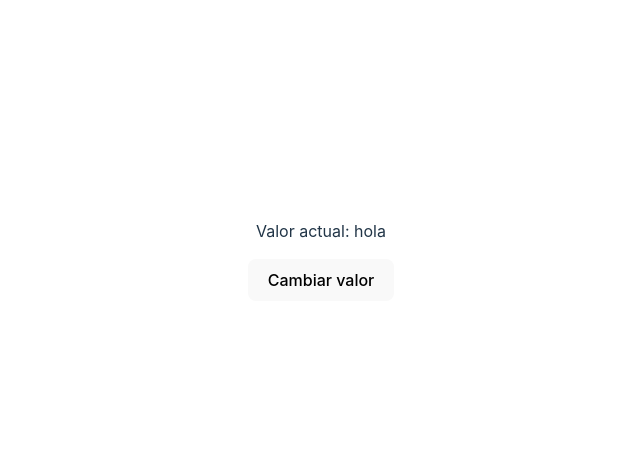
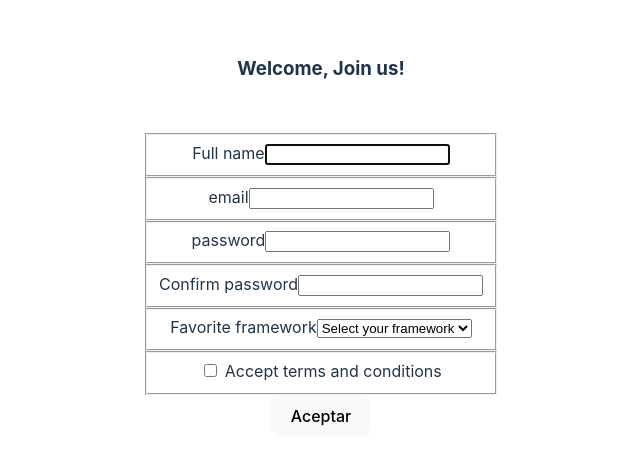
Before and after one commit to olwpad/FormFlow-Pro, a React (Vite) app: page /step1 in a window 1280 px wide. Shown: the part 148-612 px from the top of the page, without its empty margins (319-959 px from the left). Built offline with nearby package versions, Linux system fonts and the light colour scheme.

Commit message:
se implementó usereducer

```diff
--- a/src/components/Step1.tsx
+++ b/src/components/Step1.tsx
@@ -1,18 +1,101 @@
-import React, { useContext } from 'react';
-import { UserContext } from './context/UserContext';
 
+import { Formik, Form, Field, ErrorMessage } from "formik";
+import { useContext } from "react";
+import { useNavigate } from 'react-router-dom';
+import { UserContext } from "./context/UserContext";
 const Step1: React.FC = () => {
-  const { uservalue, setuse } = useContext(UserContext);
+  const{state,dispatch}=useContext(UserContext);
 
-  const handleClick = () => {
-    setuse("¡Hola, nuevo valor!");
+  const initialValues = {
+    fullName: "",
+    email: "",
+    password: "",
+    confirm: "",
+    framework: "",
+    terms: false,
   };
+ const navigate=useNavigate();
+  const onSubmit = (values:any) => {
+    dispatch({ type: 'UPDATE_DATA', payload: values });
+    dispatch({ type: 'NEXT_STEP' });
+  navigate("/step2")
+  };
+  return (
+    <main>
+      <h3>Welcome, Join us!</h3>
+      <div className="card">
+        <Formik
+          initialValues={initialValues}
+          onSubmit={onSubmit}
 
-  return (
-    <div>
-      <p>Valor actual: {uservalue}</p>
-      <button onClick={handleClick}>Cambiar valor</button>
-    </div>
+        >
+          <Form autoComplete="off">
+            <fieldset>
+              <label htmlFor="fullName">Full name</label>
+              <Field name="fullName" id="fullName" type="text" autoFocus />
+              <ErrorMessage
+                name="fullName"
+                component="p"
+                className="error-message"
+              />
+            </fieldset>
+            <fieldset>
+              <label htmlFor="email">email</label>
+              <Field name="email" id="email" type="email" />
+              <ErrorMessage
+                name="email"
+                component="p"
+                className="error-message"
+              />
+            </fieldset>
+            <fieldset>
+              <label htmlFor="password">password</label>
+              <Field name="password" id="password" type="password" />
+              <ErrorMessage
+                name="password"
+                component="p"
+                className="error-message"
+              />
+            </fieldset>
+            <fieldset>
+              <label htmlFor="confirm">Confirm password</label>
+              <Field name="confirm" id="confirm" type="password" />
+              <ErrorMessage
+                name="confirm"
+                component="p"
+                className="error-message"
+              />
+            </fieldset>
+            <fieldset>
+              <label htmlFor="framework">Favorite framework</label>
+              <Field name="framework" id="framework" as="select">
+                <option value="">Select your framework</option>
+                <option value="react">React</option>
+                <option value="vue">Vue</option>
+                <option value="angular">Angular</option>
+              </Field>
+              <ErrorMessage
+                name="framework"
+                component="p"
+                className="error-message"
+              />
+            </fieldset>
+            <fieldset>
+              <label htmlFor="terms">
+                <Field name="terms" id="terms" type="checkbox" /> Accept terms
+                and conditions
+              </label>
+              <ErrorMessage
+                name="terms"
+                component="p"
+                className="error-message error-message-terms"
+              />
+            </fieldset>
+            <button type="submit">Aceptar</button>
+          </Form>
+        </Formik>
+      </div>
+    </main>
   );
 };
 
--- a/src/components/Step2.tsx
+++ b/src/components/Step2.tsx
@@ -1,5 +1,9 @@
+import { UserContext } from "./context/UserContext";
+import {useContext} from "react"
+export const Step2 :React.FC= () => {
+  const{state,dispatch}=useContext(UserContext);
 
-export const Step2 :React.FC= () => {
+  console.log(state)
   return (
     <div>Step2</div>
   )
--- a/src/components/context/UserContext.tsx
+++ b/src/components/context/UserContext.tsx
@@ -1,8 +1,9 @@
 import React, { createContext } from 'react';
+import { FormState,FormAction } from '../useReducer';
 
 interface UserContextProps {
-  uservalue: string;
-  setuse: React.Dispatch<React.SetStateAction<string>>;
+  state: FormState;
+  dispatch: React.Dispatch<FormAction>;
 }
 
 export const UserContext = createContext<UserContextProps>({} as UserContextProps);
--- a/src/components/context/userProvider.tsx
+++ b/src/components/context/userProvider.tsx
@@ -1,14 +1,17 @@
-import React, { useState } from 'react';
+import React, { useReducer } from 'react';
 import { UserContext } from './UserContext';
+import { formReducer } from '../useReducer';
 interface Props {
   children: JSX.Element | JSX.Element[];
 }
 
 export const UserProvider: React.FC<Props> = ({ children }: Props) => {
-  const [uservalue, setuse] = useState("hola");
-
+  const [state, dispatch] = useReducer(formReducer, {
+    step: 1,
+    formData: {}, // Inicializa con un objeto vacío
+  });
   return (
-    <UserContext.Provider value={{ setuse, uservalue }}>
+    <UserContext.Provider value={{ state, dispatch }}>
       {children}
     </UserContext.Provider>
   );
--- /dev/null
+++ b/src/components/useReducer.ts
@@ -0,0 +1,24 @@
+export type FormAction =
+  | { type: 'NEXT_STEP' }
+  | { type: 'PREV_STEP' }
+  | { type: 'UPDATE_DATA'; payload: any };
+
+// Define el tipo para el estado del formulario
+export interface FormState {
+  step: number;
+  formData: any; // Tipo para los datos del formulario
+}
+
+
+export const formReducer = (state: FormState, action: FormAction): FormState => {
+    switch (action.type) {
+      case 'NEXT_STEP':
+        return { ...state, step: state.step + 1 };
+      case 'PREV_STEP':
+        return { ...state, step: state.step - 1 };
+      case 'UPDATE_DATA':
+        return { ...state, formData: { ...state.formData, ...action.payload } };
+      default:
+        return state;
+    }
+  };
```
